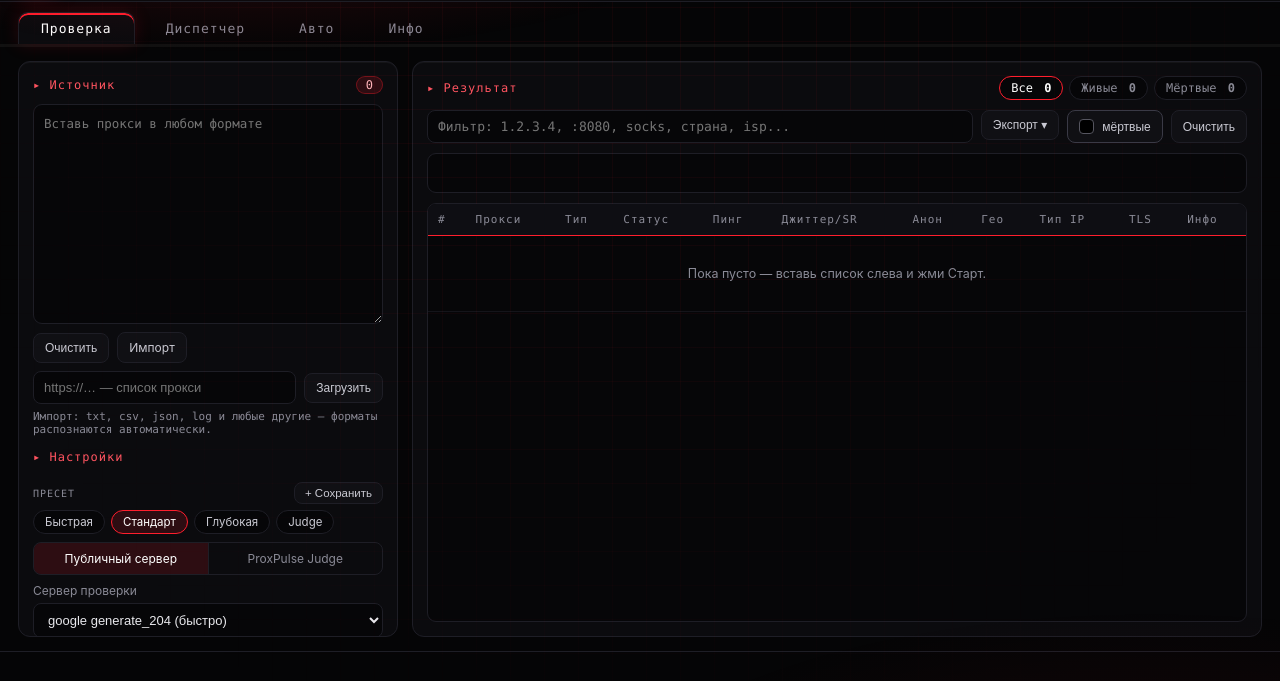
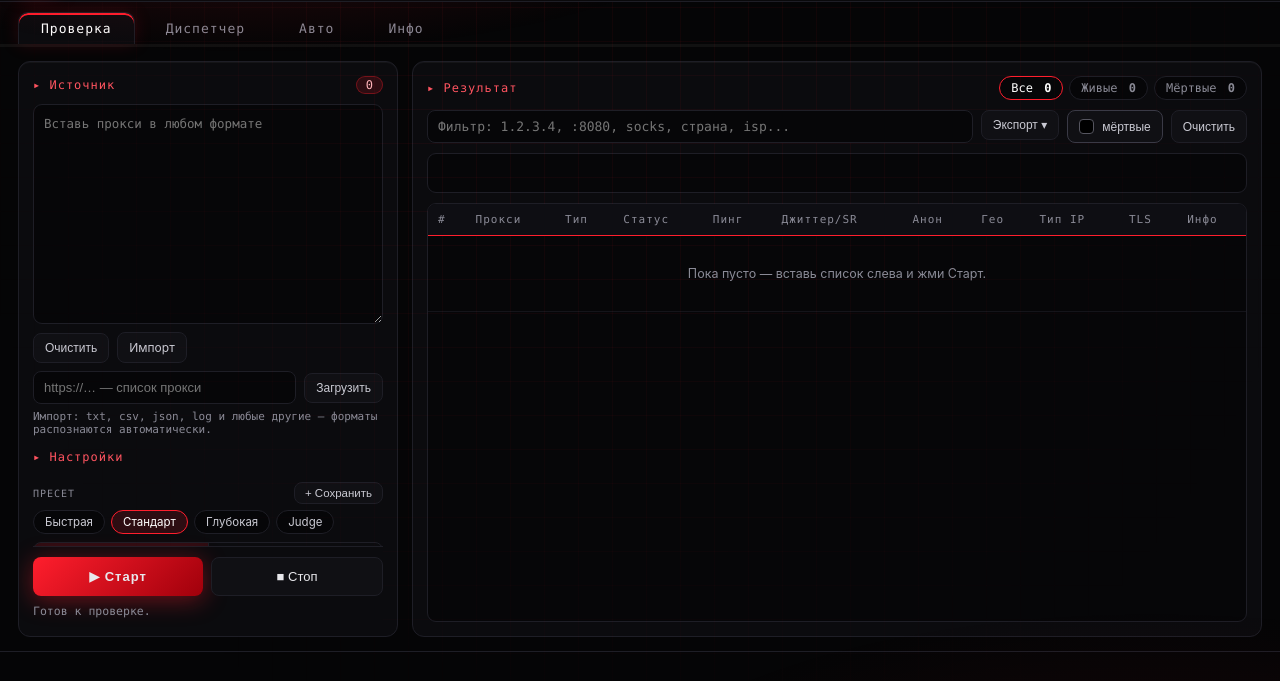
Before and after one commit to nechel12/proxpulse, a website built with Vite: page index.html in a window 1280 px wide. Shown: the part 61-742 px from the top of the page. Built offline with nearby package versions, Linux system fonts and the light colour scheme.

Commit message:
fix: keep Start and Stop visible in the settings column
At the default window size the settings column scrolls and Start/Stop were
below the fold. They now sit in a sticky bar with the status line, which is
also announced to screen readers.

```diff
--- a/index.html
+++ b/index.html
@@ -181,11 +181,13 @@
           </details>
         </div>
 
-        <div class="actions">
-          <button id="btn-start" class="btn primary" data-i18n="btn_start">▶ Старт</button>
-          <button id="btn-stop" class="btn danger" disabled data-i18n="btn_stop">■ Стоп</button>
+        <div class="run-bar">
+          <div class="actions">
+            <button id="btn-start" class="btn primary" data-i18n="btn_start">▶ Старт</button>
+            <button id="btn-stop" class="btn danger" disabled data-i18n="btn_stop">■ Стоп</button>
+          </div>
+          <div id="status-line" class="status-line" aria-live="polite">Готов к проверке.</div>
         </div>
-        <div id="status-line" class="status-line">Готов к проверке.</div>
       </section>
 
       <section class="panel right">
--- a/src/styles.css
+++ b/src/styles.css
@@ -207,6 +207,14 @@ details.adv[open] summary::before { content: "▾ "; }
 .seg-btn + .seg-btn { border-left: 1px solid var(--line); }
 .seg-btn.active { background: var(--red-dim); color: #fff; }
 .actions { display: flex; gap: 8px; margin-top: 12px; }
+/* Start/Stop and the status stay visible however long the settings get.
+   Negative bottom offsets cover the panel's 14px padding, which sticky
+   positioning excludes, so scrolled content does not show below the bar. */
+.run-bar {
+  position: sticky; bottom: -14px; z-index: 2; margin: auto 0 -14px;
+  padding: 10px 0 14px; border-top: 1px solid var(--line); background: var(--panel);
+}
+.run-bar .actions { margin-top: 0; }
 .status-line { margin-top: 8px; font-family: var(--mono); font-size: 11.5px; color: var(--mut); min-height: 18px; }
 
 .filters { display: flex; gap: 6px; }
```
